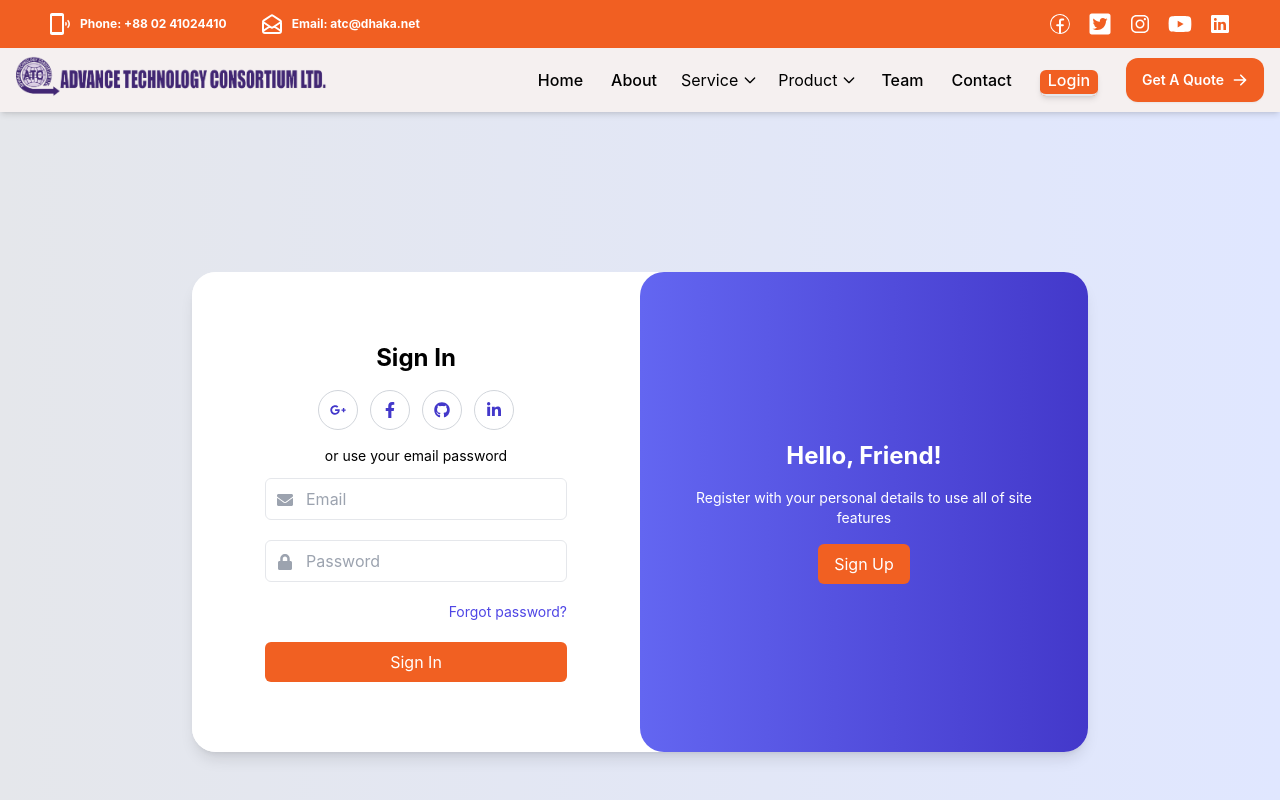
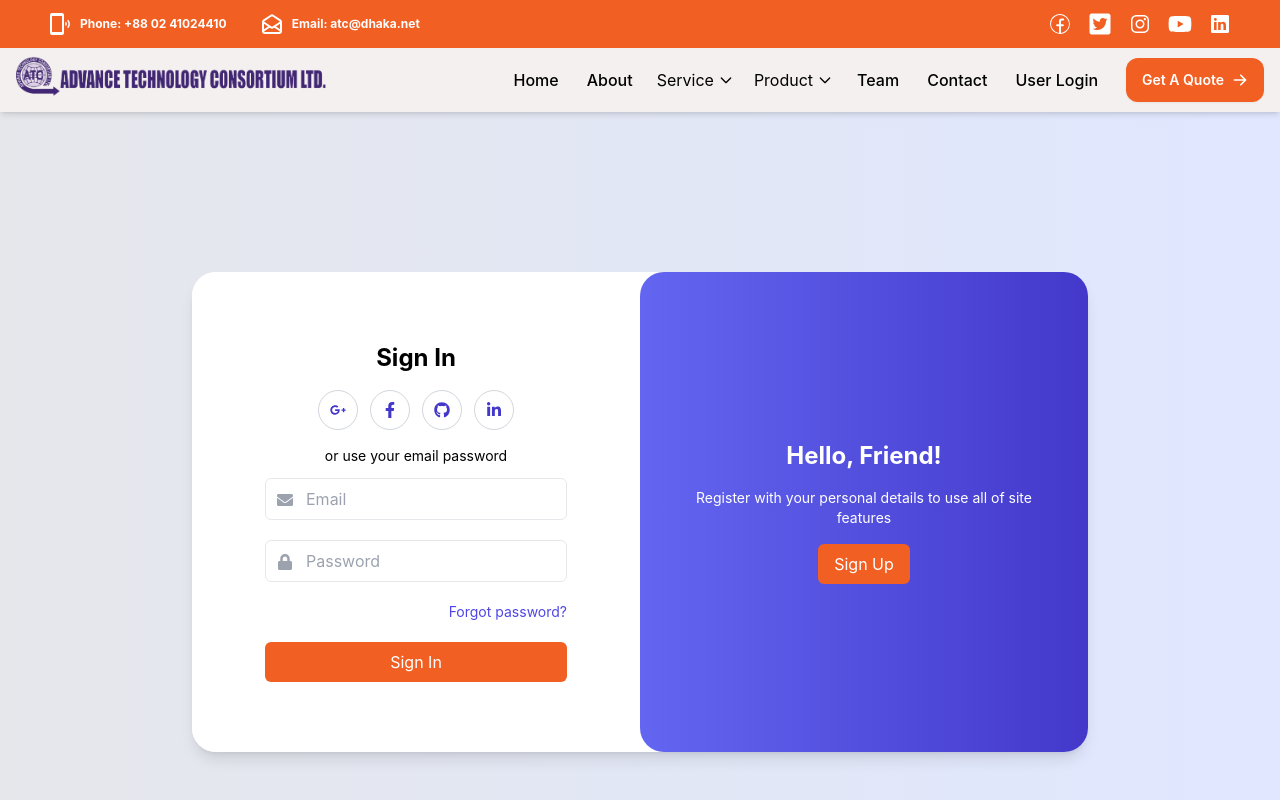
Before and after one commit to Sadnan-2019/atcbd-frontend, a React (Create React App) app: page /login in a window 1280 px wide. Shown: the top 800 px of the page. Built offline with nearby package versions, Linux system fonts and the light colour scheme.

Commit message:
custom login

```diff
--- a/src/components/Nav/Nav.js
+++ b/src/components/Nav/Nav.js
@@ -23,6 +23,7 @@ const Nav = () => {
   const [mobileOpenDropdown, setMobileOpenDropdown] = useState(""); // "service", "product", ""
   const [mobileOpenSubDropdown, setMobileOpenSubDropdown] = useState(""); // "product1", ""
   const [isLoggedIn, setIsLoggedIn] = useState(false);
+  const [isLoggedAdminIn, setAdminLoggedIn] = useState(false);
 
   const location = useLocation();
   const navigate = useNavigate();
@@ -36,15 +37,20 @@ const Nav = () => {
 
   useEffect(() => {
     const token = localStorage.getItem("userToken");
+    const admintoken = localStorage.getItem("adminToken");
     setIsLoggedIn(!!token);
+    setAdminLoggedIn(!!admintoken)
   }, [location]);
 
   const handleLogout = () => {
     localStorage.removeItem("userToken");
     localStorage.removeItem("userInfo");
+    localStorage.removeItem("adminToken");
+    localStorage.removeItem("adminInfo");
     setIsLoggedIn(false);
+    setAdminLoggedIn(false)
     toast.success("Logged out successfully");
-    navigate("/login");
+    navigate("/users-login");
   };
 
   const active =
@@ -239,12 +245,43 @@ const Nav = () => {
           Contact
         </NavLink>
       </li>
-      {!isLoggedIn ? (
+      {/* {!isLoggedIn ? (
         <li className="nav-item p-2">
           <NavLink to="/login" className={({ isActive }) => (isActive ? active : normal)}>
             Login
           </NavLink>
+
         </li>
+
+      ) : (
+        <>
+          <li className="nav-item p-2">
+            <NavLink className={({ isActive }) => (isActive ? active : normal)} to="/dashboard">
+              Dashboard
+            </NavLink>
+          </li>
+          <li className="nav-item p-2">
+            <button
+              onClick={handleLogout}
+              className="btn btn-sm bg-red-500 text-white px-3 py-1 rounded hover:bg-red-700 transition"
+            >
+              Logout
+            </button>
+          </li>
+        </>
+      )} */}
+
+
+
+
+      {!isLoggedAdminIn ? (
+        <li className="nav-item p-2">
+
+          <NavLink to="/users-login" className={({ isActive }) => (isActive ? active : normal)}>
+            User Login
+          </NavLink>
+        </li>
+
       ) : (
         <>
           <li className="nav-item p-2">
```
